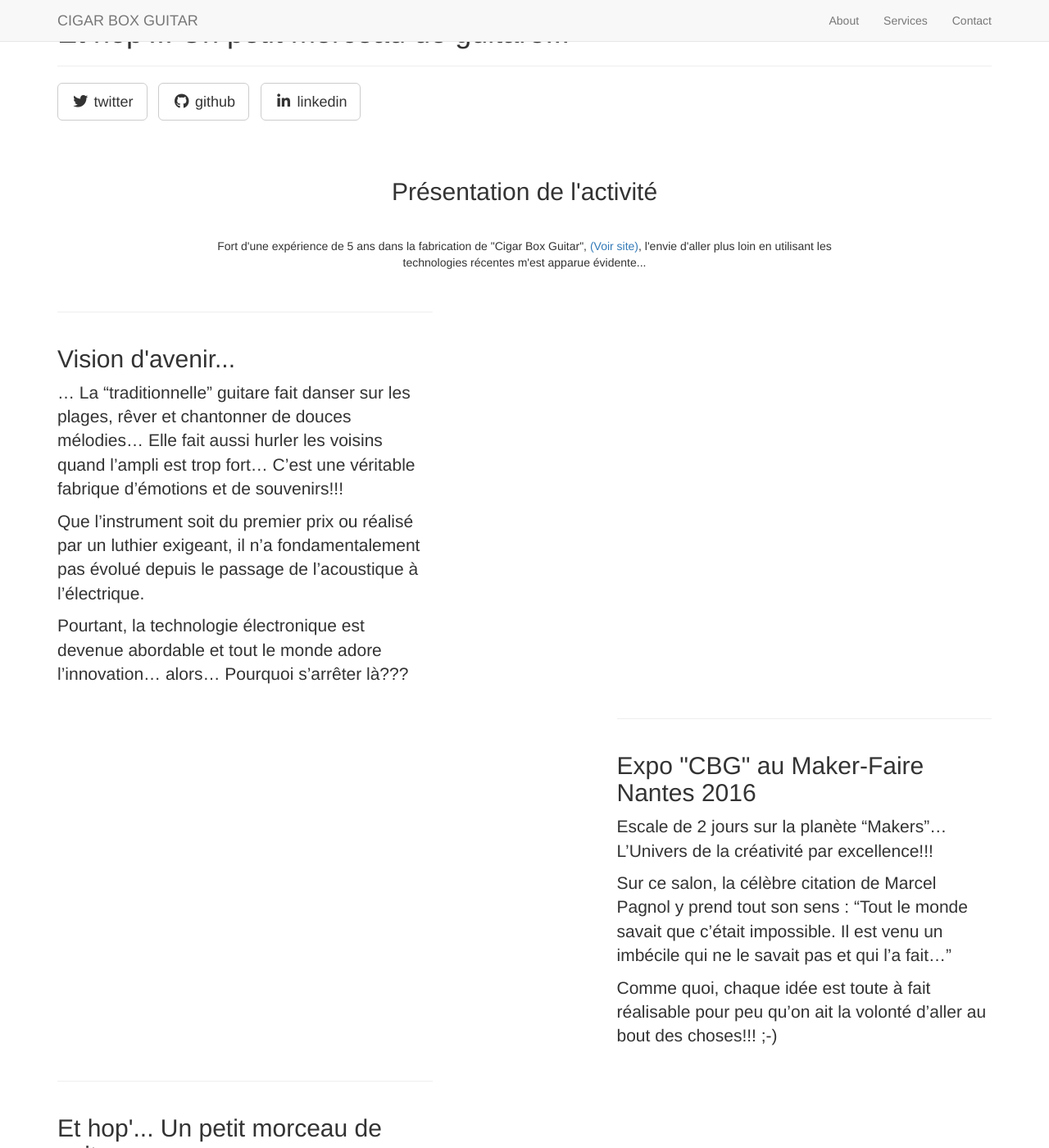
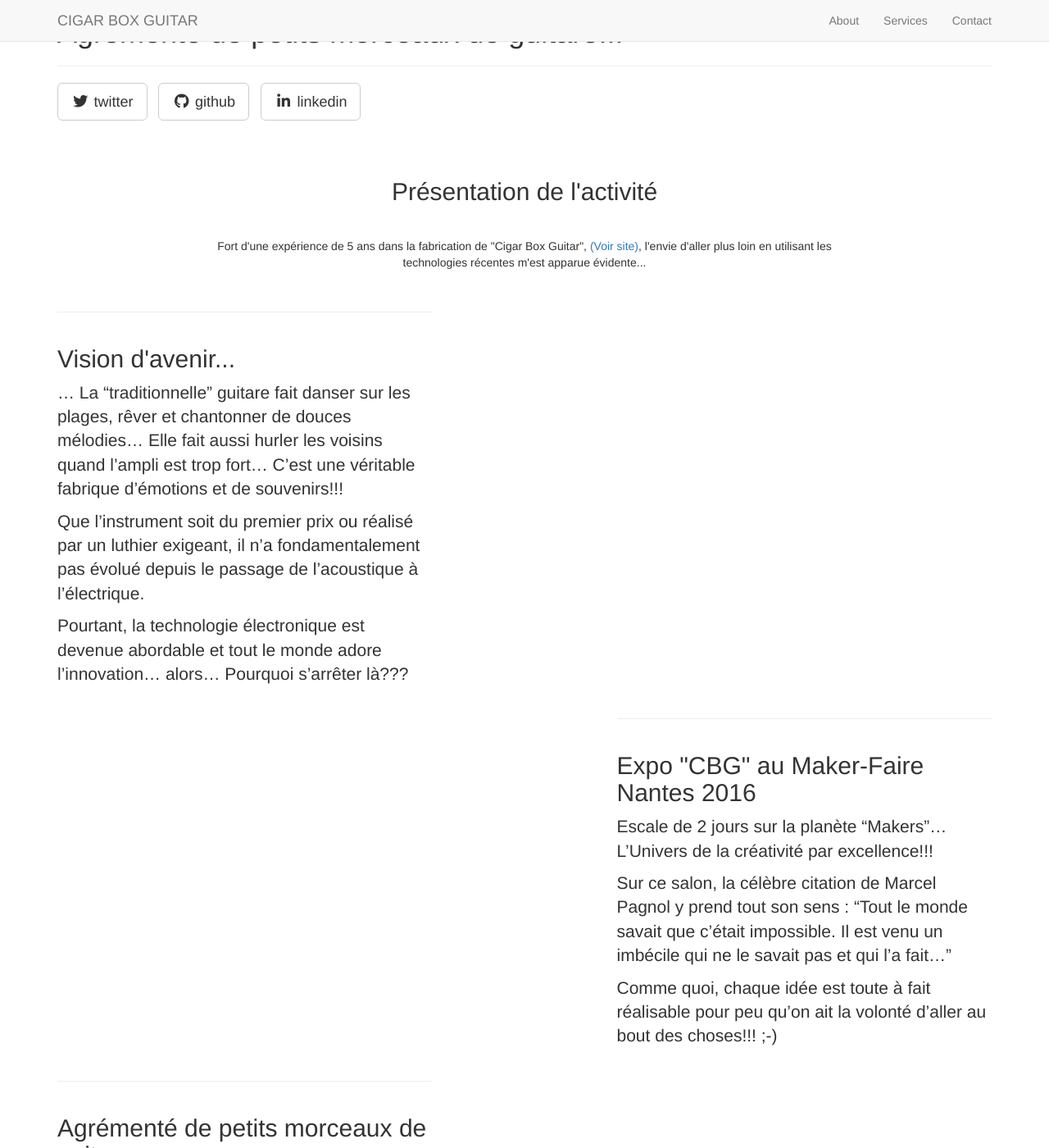
Before and after one commit to DenisThouret/DenisThouret.github.io, a Jekyll site: the page built from _posts/2014-09-23-services-3.markdown, in a window 1280 px wide and 1400 px high. Shown: the whole window at 82% size. Built offline with Jekyll 4.4.1, drawn with Linux system fonts in a browser that asks for light colours; nearby versions of some CDN libraries; library files that are not in the unit come from our copies; some of the changed text lies outside the part shown.

Commit message:
Add files via upload

```diff
--- a/_posts/2014-09-23-services-3.markdown
+++ b/_posts/2014-09-23-services-3.markdown
@@ -2,7 +2,7 @@
 layout: default
 img: dog.png
 category: Services
-title: Et hop'... Un petit morceau de guitare...
+title: Agrémenté de petits morceaux de guitare...
 description: |
 ---
 ... Pour le plaisir du badaud
```
